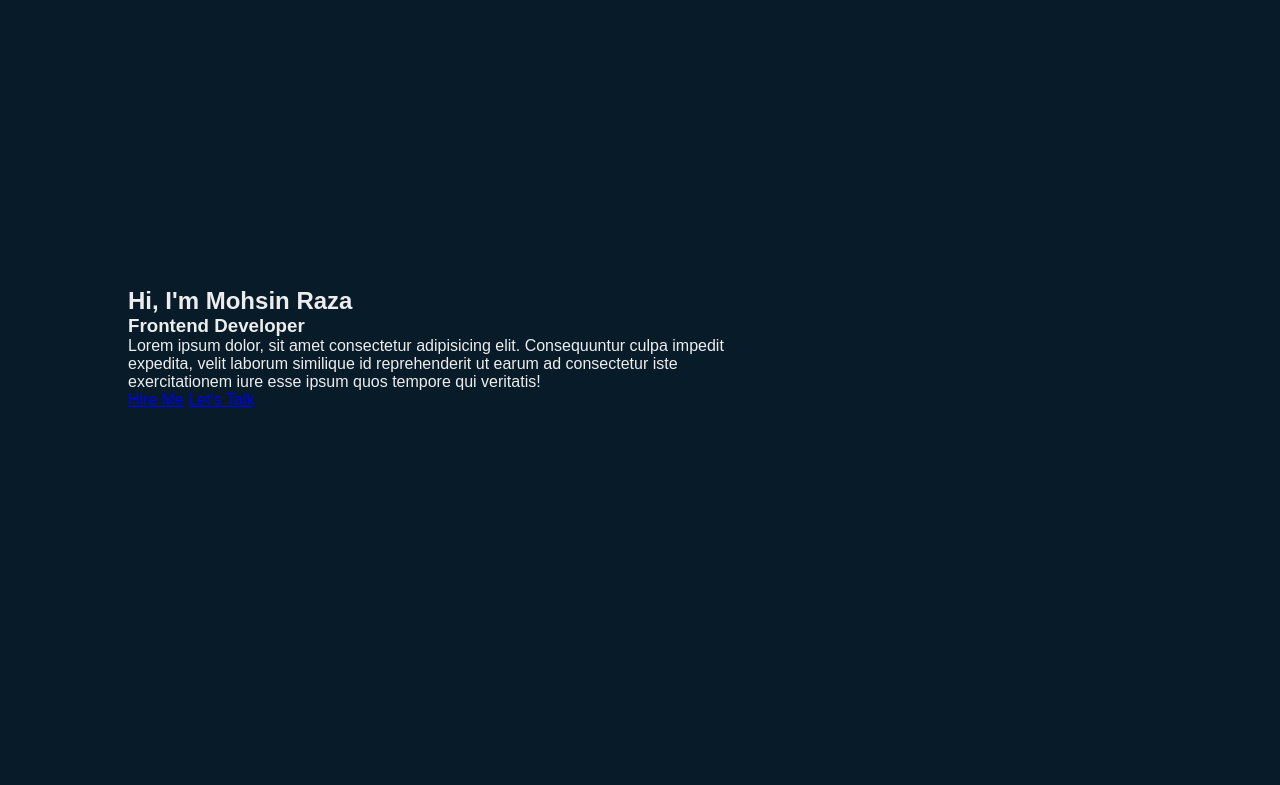
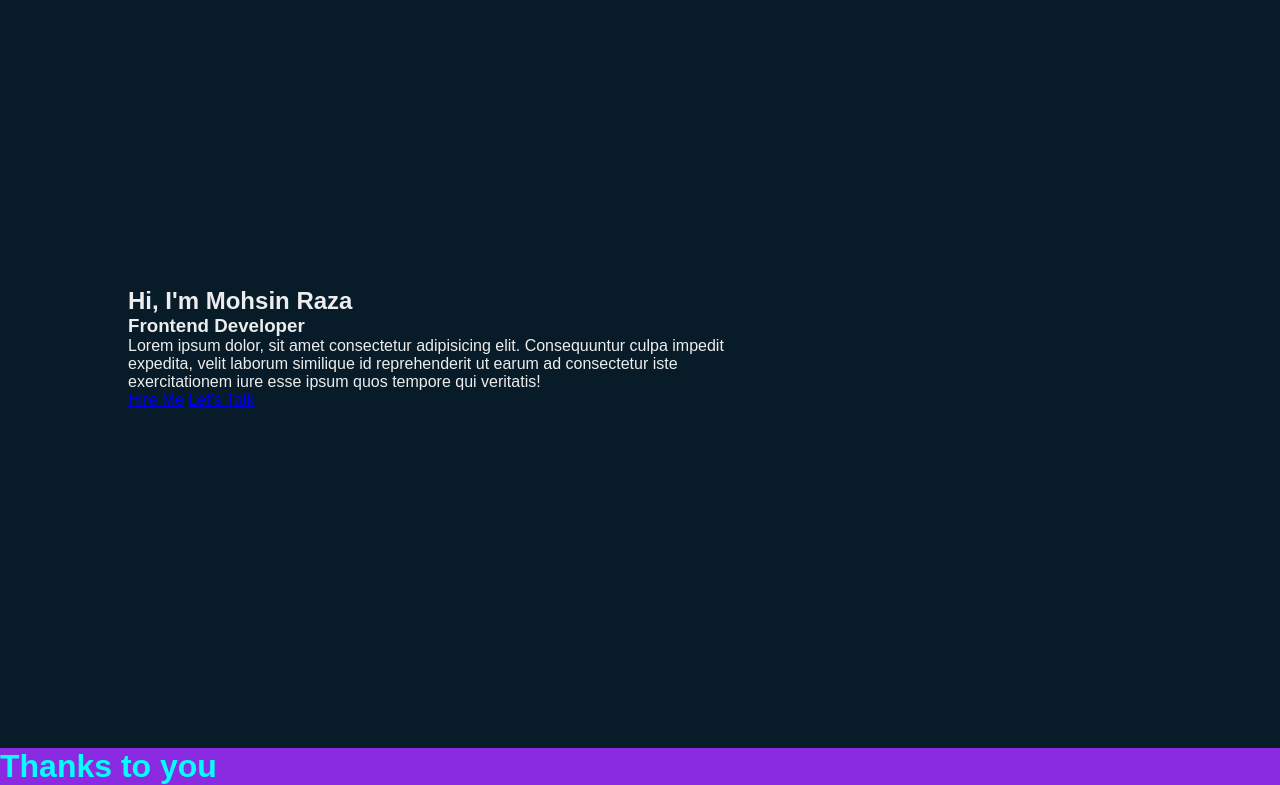
Before and after one commit to Mohsinraza017/CSS-PROJECT, a plain HTML site: page index.html in a window 1280 px wide. Shown: the part 52-837 px from the top of the page. Before the commit the page ends 800 px from the top, so only its background shows below. Drawn offline with Linux system fonts and the light colour scheme.

Commit message:
add new h1

```diff
--- a/index.html
+++ b/index.html
@@ -31,6 +31,7 @@
             </div>
         </div>
     </section>
+    <h1 class="tq">Thanks to you</h1>
 </body>
 
 </html>
--- a/style.css
+++ b/style.css
@@ -54,3 +54,8 @@ body {
 .home-content {
     width: 600px;
 }
+
+.tq {
+    color: aqua;
+    background-color: blueviolet;
+}
```
Also changed, not shown: 1 other file.
